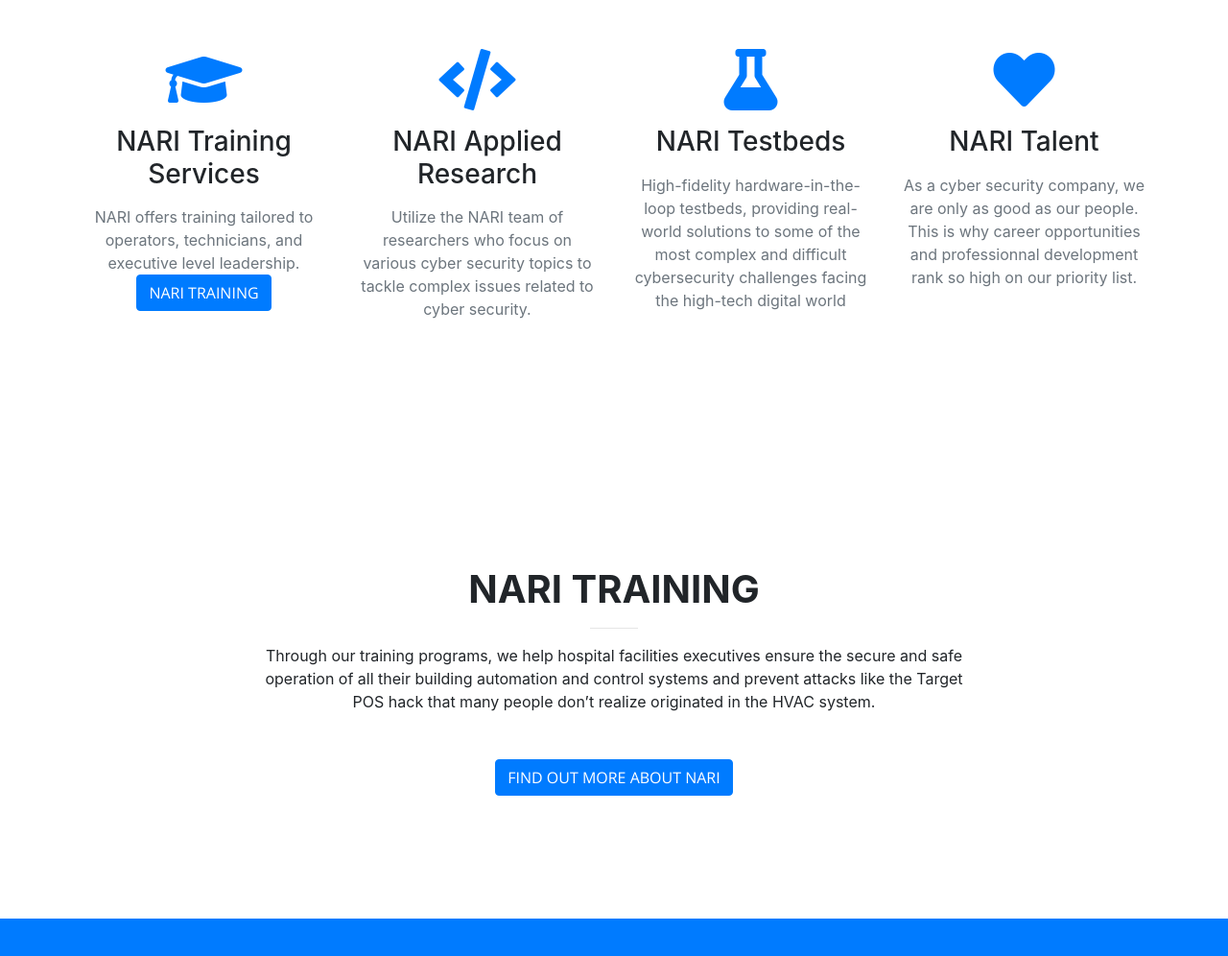
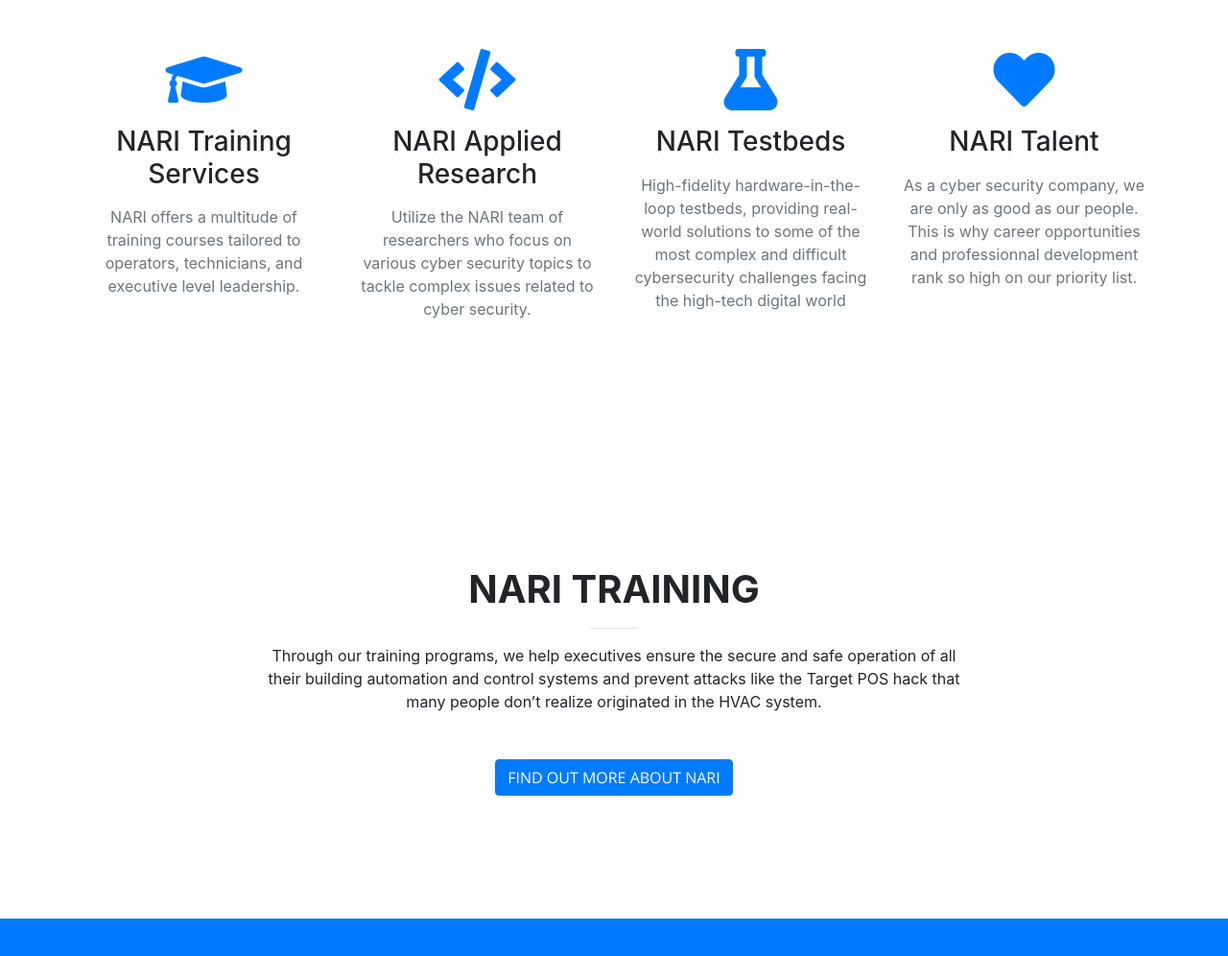
Before and after one commit to NARI-CYBER/NARI_WEBSITE_TEMPLATE, a website with bundled scripts: page index.html in a window 1280 px wide. Shown: the part 1528-2524 px from the top of the page at 96% size. Built offline with nearby package versions, Linux system fonts and the light colour scheme.

Commit message:
Minor Changes

```diff
--- a/index.html
+++ b/index.html
@@ -108,8 +108,7 @@
             <div class="service-box mt-5 mx-auto">
               <i class="fas fa-4x fa-graduation-cap text-primary mb-3 sr-icon-1"></i>
               <h3 class="mb-3">NARI Training Services</h3>
-      <p class="text-muted mb-0">NARI offers training tailored to operators, technicians, and executive level leadership.</p>
-              <a class="btn btn-primary btn-xl sr-button" href="#training">NARI Training</a>
+      <p class="text-muted mb-0">NARI offers a multitude of training courses tailored to operators, technicians, and executive level leadership.</p>
             </div>
           </div>
           <div class="col-lg-3 col-md-6 text-center">
@@ -147,7 +146,7 @@
             <hr>
           </div>
           <div class="col-lg-8 mx-auto">
-            <p class="text-black mb-5">Through our training programs, we help hospital facilities executives ensure the secure and safe operation of all their building automation and control systems and prevent attacks like the Target POS hack that many people don’t realize originated in the HVAC system.</p>
+            <p class="text-black mb-5">Through our training programs, we help executives ensure the secure and safe operation of all their building automation and control systems and prevent attacks like the Target POS hack that many people don’t realize originated in the HVAC system.</p>
             <a class="btn btn-primary btn-xl js-scroll-trigger" href="#about">Find Out More About NARI</a>
           </div>
         </div>
```
